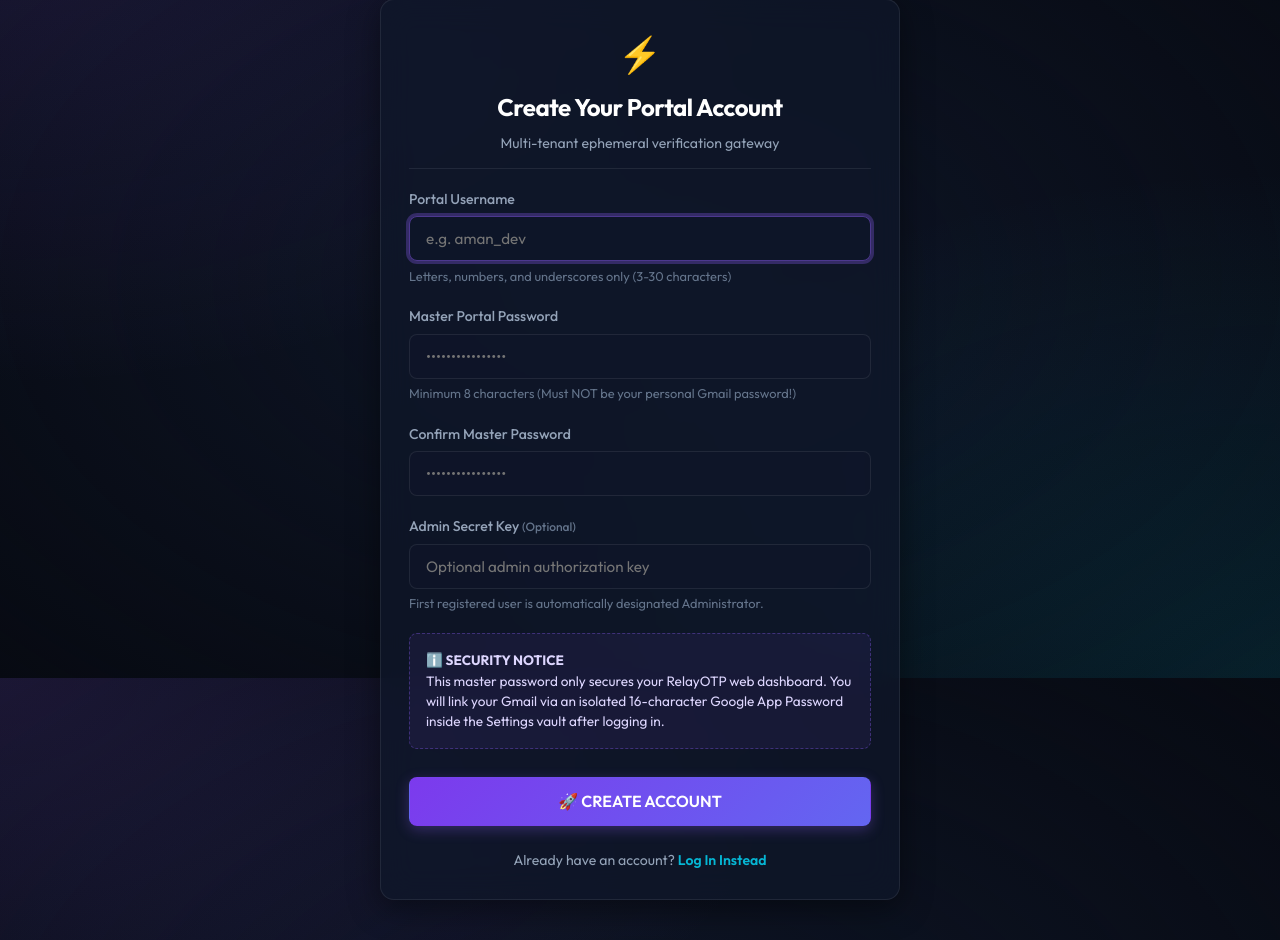
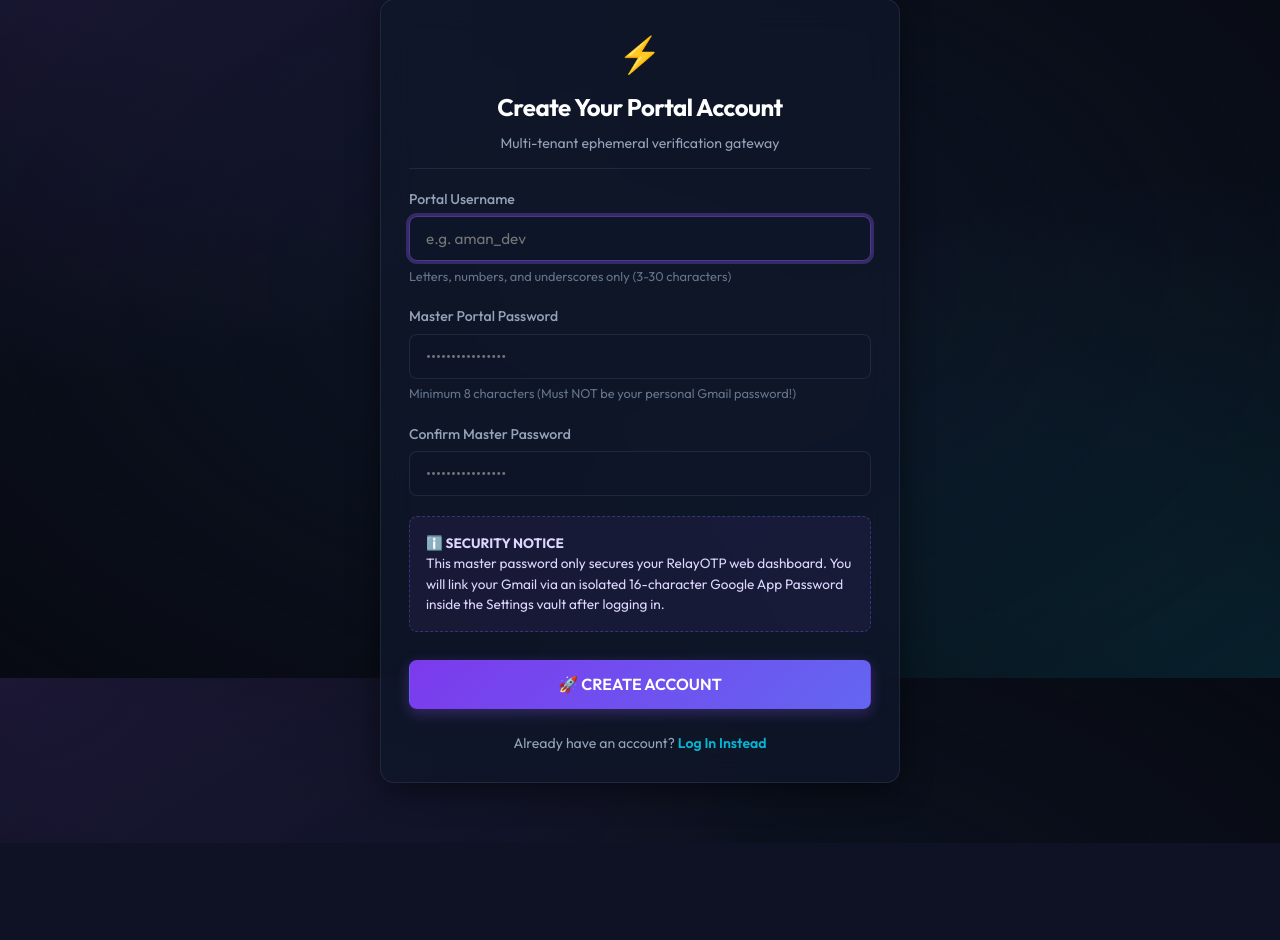
Before and after one commit to Himanshu24091/RelayOTP, a Flask app: page /register in a window 1280 px wide. Shown: the part 122-1062 px from the top of the page. After the commit the page ends 965 px from the top, so only its background shows below. Run offline with Flask 3, Linux system fonts and the light colour scheme.

Commit message:
fix: remove obsolete Admin Secret Key field from user registration page

```diff
--- a/templates/register.html
+++ b/templates/register.html
@@ -30,11 +30,6 @@
         <input type="password" id="confirm_password" name="confirm_password" class="form-input" placeholder="••••••••••••••••" required minlength="8">
       </div>
 
-      <div class="form-group">
-        <label for="admin_key" class="form-label">Admin Secret Key <span style="font-size: 0.75rem; color: var(--text-subtle);">(Optional)</span></label>
-        <input type="password" id="admin_key" name="admin_key" class="form-input" placeholder="Optional admin authorization key">
-        <div class="form-hint">First registered user is automatically designated Administrator.</div>
-      </div>
 
       <div class="security-notice">
         <strong>ℹ️ SECURITY NOTICE</strong><br>
```
